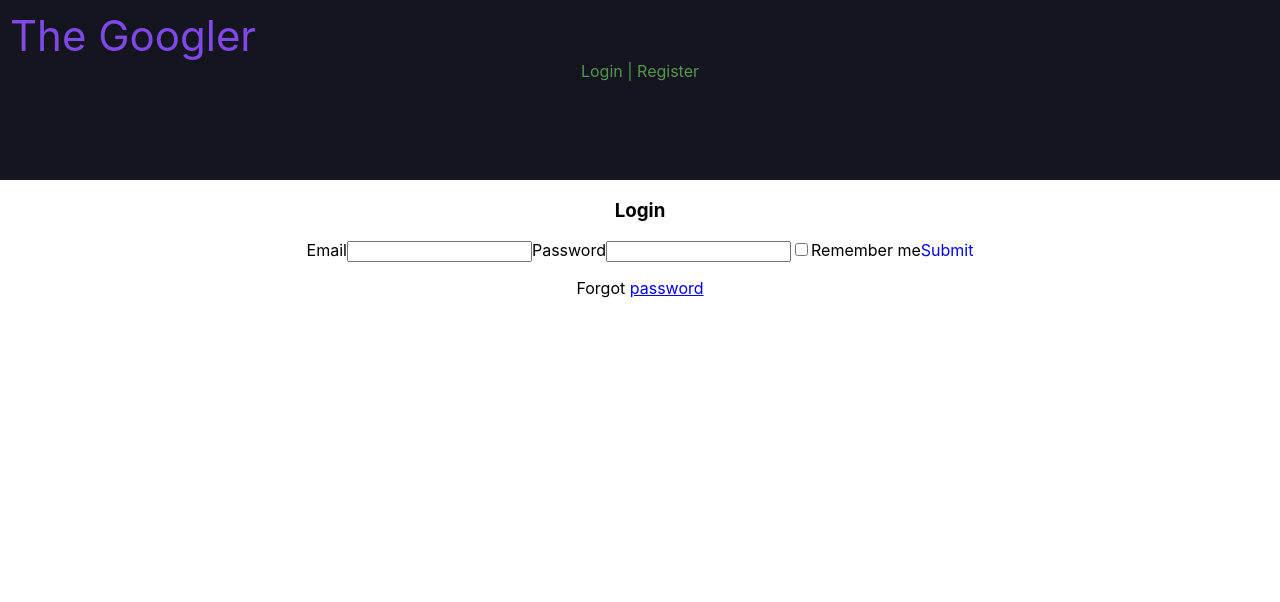
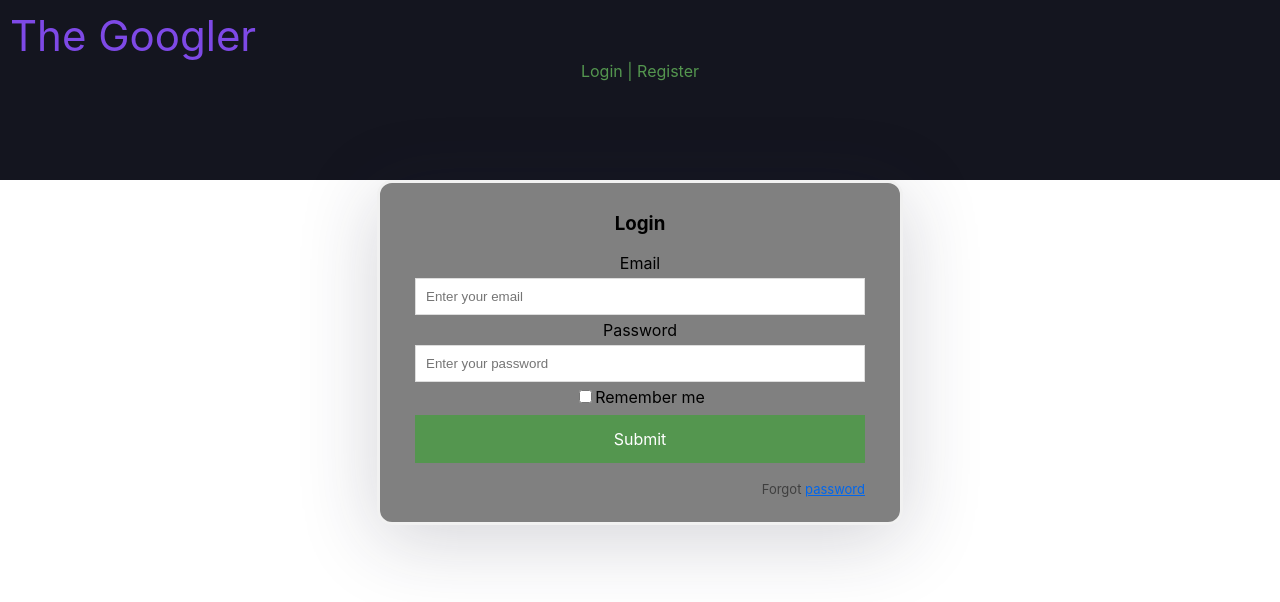
Before and after one commit to J-ustine/the-googler, a React (Create React App) app: page /login in a window 1280 px wide. Shown: the top 602 px of the page. Built offline with nearby package versions, Linux system fonts and the light colour scheme.

Commit message:
Style login component

```diff
--- /dev/null
+++ b/src/Login.css
@@ -0,0 +1,44 @@
+.login {
+  border: 3px solid #f1f1f1;
+  background: grey;
+  box-shadow: 0px 14px 80px rgba(34, 35, 58, 0.2);
+  border-radius: 15px;
+  width: 450px;
+  margin: auto;
+  padding: 10px 35px 25px 35px;
+}
+
+.login-input {
+  width: 100%;
+  display: inline-block;
+  box-sizing: border-box;
+  margin: 5px 10px 5px 0;
+  padding: 10px;
+  background-color: #fff;
+  border: 1px solid #ddd;
+}
+
+.button-login {
+  background-color: #54964f;
+  display: inline-block;
+  box-sizing: border-box;
+  color: white;
+  padding: 14px 20px;
+  margin: 8px 0;
+  border: none;
+  cursor: pointer;
+  width: 100%;
+}
+
+.forgot-password,
+.forgot-password a {
+  text-align: right;
+  font-size: 13px;
+  padding-top: 10px;
+  color: #3f3f3f;
+  margin: 0;
+}
+
+.forgot-password a {
+  color: #0066ec;
+}
--- a/src/Login.js
+++ b/src/Login.js
@@ -1,21 +1,34 @@
 import React from "react";
 import { Link } from "react-router-dom";
+import "./Login.css";
 
 export default function Login() {
   return (
-    <div className="Login">
+    <div className="login">
       <h3>Login</h3>
       <form action="">
         <label htmlFor="">Email</label>
-        <input type="login" />
+        <input
+          type="login"
+          className="login-input"
+          placeholder="Enter your email"
+        />
         <label htmlFor="">Password</label>
-        <input type="text" />
+        <input
+          type="text"
+          className="login-input"
+          placeholder="Enter your password"
+        />
         <input type="checkbox" name="" id="" />
         <label htmlFor="">Remember me</label>
-        <Link to="userSpace" style={{ textDecoration: "none" }}>
+        <Link
+          to="userSpace"
+          style={{ textDecoration: "none" }}
+          className="button-login"
+        >
           Submit
         </Link>
-        <p>
+        <p className="forgot-password">
           Forgot <a href="/">password</a>
         </p>
       </form>
```
